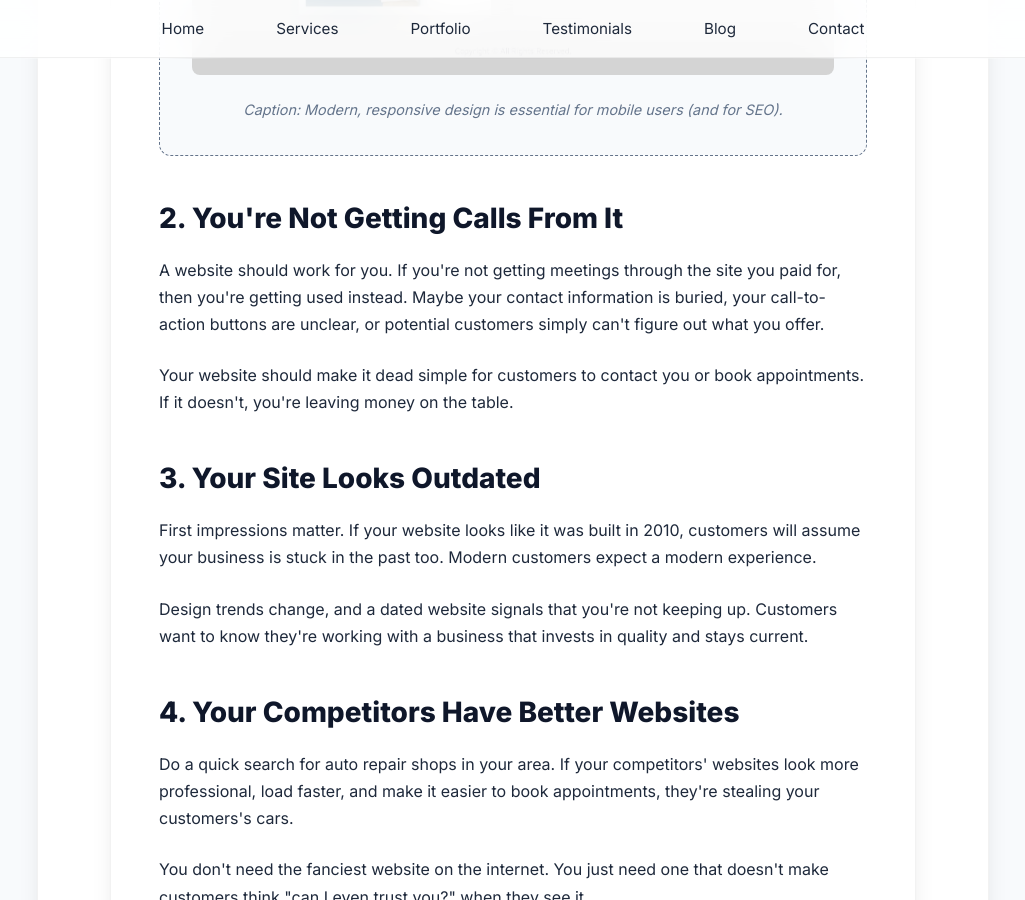
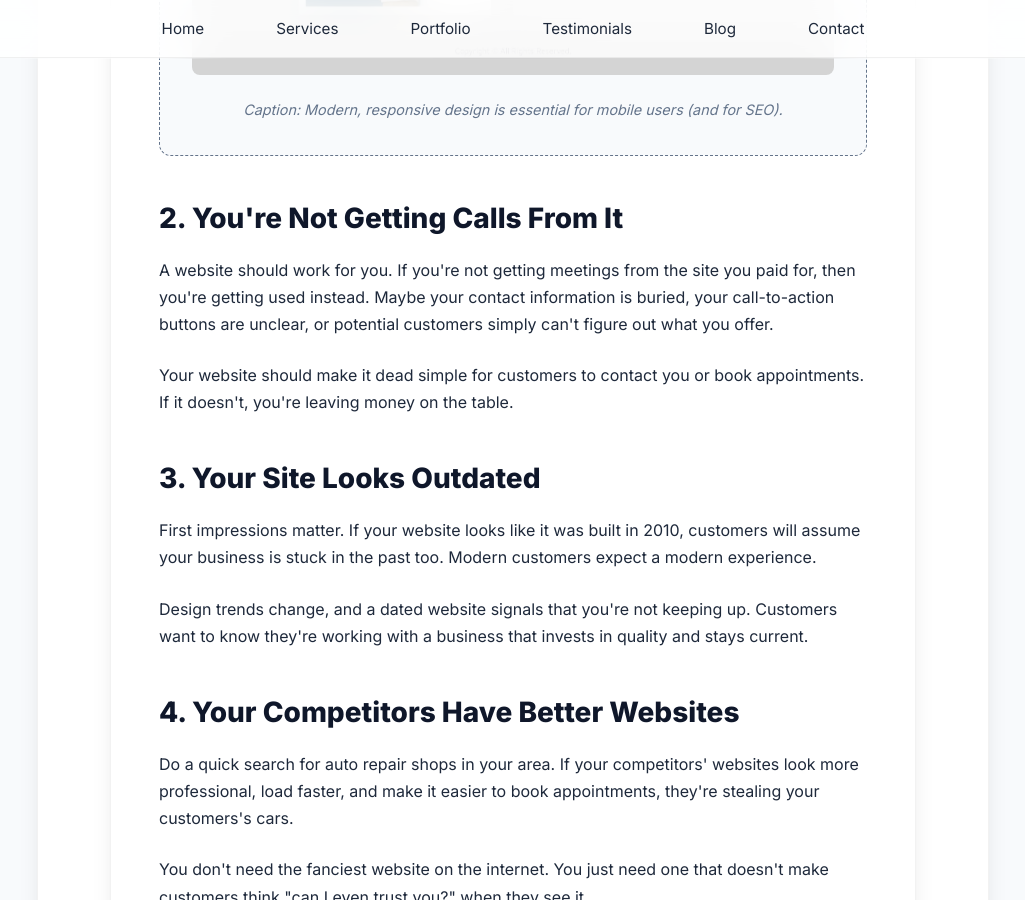
Before and after one commit to JamesBrownR/MeetingSurge, a Jekyll site: the page built from _posts/2025-11-25-website-redesign.md, in a window 1280 px wide and 900 px high, scrolled down 1752 px. Shown: the whole window, without its empty margins (127-1152 px from the left). Built offline with Jekyll 4.4.1, drawn with Linux system fonts in a browser that asks for light colours.

Commit message:
Update 2025-11-25-website-redesign.md

```diff
--- a/_posts/2025-11-25-website-redesign.md
+++ b/_posts/2025-11-25-website-redesign.md
@@ -33,7 +33,7 @@
         </div>
 
         <h2>2. You're Not Getting Calls From It</h2>
-        <p>A website should work for you. If you're not getting meetings through the site you paid for, then you're getting used instead. Maybe your contact information is buried, your call-to-action buttons are unclear, or potential customers simply can't figure out what you offer.</p>
+        <p>A website should work for you. If you're not getting meetings from the site you paid for, then you're getting used instead. Maybe your contact information is buried, your call-to-action buttons are unclear, or potential customers simply can't figure out what you offer.</p>
         <p>Your website should make it dead simple for customers to contact you or book appointments. If it doesn't, you're leaving money on the table.</p>
 
         <h2>3. Your Site Looks Outdated</h2>
```
